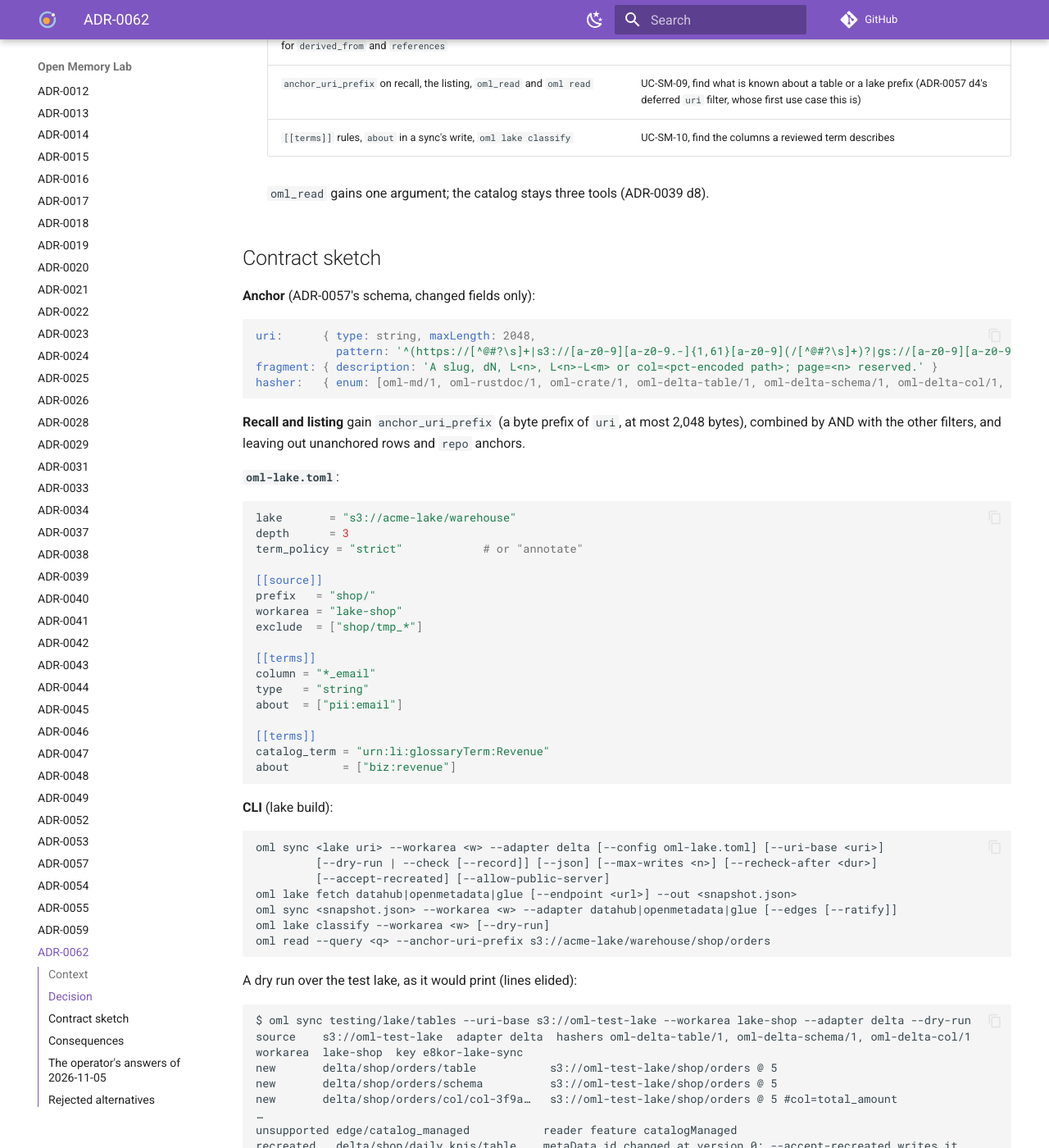
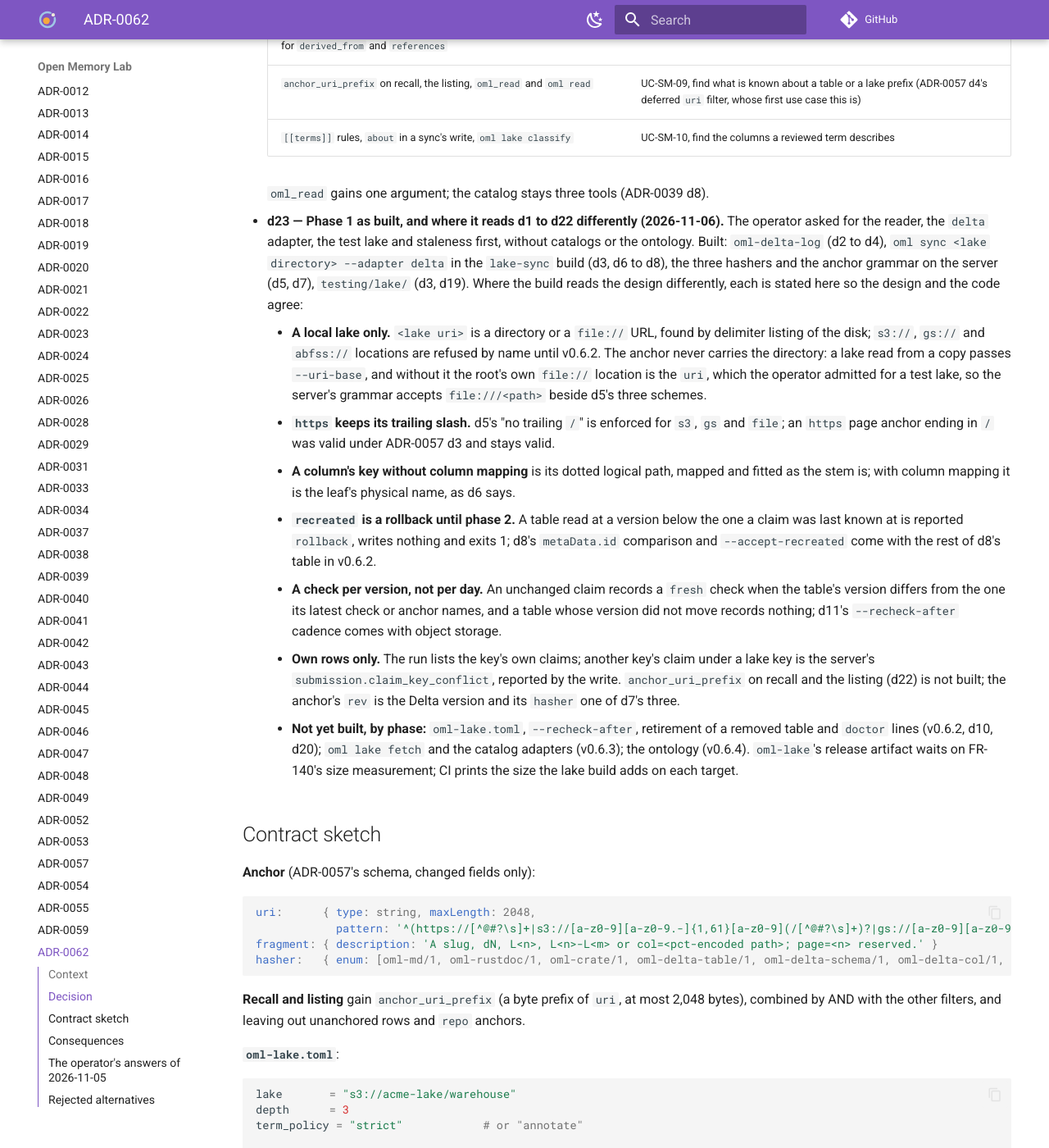
Before and after one commit to e8kor/open-memory-lab, an MkDocs documentation site: the page built from docs/adr/ADR-0062-oml-sync-maps-a-delta-lakes-tables-into-anchored-claims-from-the-log-alone-on-the-client-and-catalogs-and-reviewed-terms-say-what-they-mean.md, in a window 1280 px wide and 1400 px high, scrolled down 11974 px. Shown: the whole window at 82% size. Built offline with MkDocs 1.6.1 and Material for MkDocs 9.7.7, drawn with Linux system fonts in a browser that asks for light colours; comment, search, counter and statistics services are not loaded.

Commit message:
Record phase 1 of ADR-0062 as built: a local lake, rollback standing for recreated, a check per version, and the pieces left to v0.6.2 to v0.6.4 (ADR-0062 d23)

```diff
--- a/docs/adr/ADR-0062-oml-sync-maps-a-delta-lakes-tables-into-anchored-claims-from-the-log-alone-on-the-client-and-catalogs-and-reviewed-terms-say-what-they-mean.md
+++ b/docs/adr/ADR-0062-oml-sync-maps-a-delta-lakes-tables-into-anchored-claims-from-the-log-alone-on-the-client-and-catalogs-and-reviewed-terms-say-what-they-mean.md
@@ -556,6 +556,36 @@ Decided, not built: this lane wrote no code and ran no build.
 
     `oml_read` gains one argument; the catalog stays three tools (ADR-0039 d8).
 
+- **d23 — Phase 1 as built, and where it reads d1 to d22 differently (2026-11-06).** The operator
+  asked for the reader, the `delta` adapter, the test lake and staleness first, without catalogs or
+  the ontology. Built: `oml-delta-log` (d2 to d4), `oml sync <lake directory> --adapter delta` in the
+  `lake-sync` build (d3, d6 to d8), the three hashers and the anchor grammar on the server (d5, d7),
+  `testing/lake/` (d3, d19). Where the build reads the design differently, each is stated here so the
+  design and the code agree:
+    - **A local lake only.** `<lake uri>` is a directory or a `file://` URL, found by delimiter
+      listing of the disk; `s3://`, `gs://` and `abfss://` locations are refused by name until v0.6.2.
+      The anchor never carries the directory: a lake read from a copy passes `--uri-base`, and
+      without it the root's own `file://` location is the `uri`, which the operator admitted for a
+      test lake, so the server's grammar accepts `file:///<path>` beside d5's three schemes.
+    - **`https` keeps its trailing slash.** d5's "no trailing `/`" is enforced for `s3`, `gs` and
+      `file`; an `https` page anchor ending in `/` was valid under ADR-0057 d3 and stays valid.
+    - **A column's key without column mapping** is its dotted logical path, mapped and fitted as the
+      stem is; with column mapping it is the leaf's physical name, as d6 says.
+    - **`recreated` is a rollback until phase 2.** A table read at a version below the one a claim
+      was last known at is reported `rollback`, writes nothing and exits 1; d8's `metaData.id`
+      comparison and `--accept-recreated` come with the rest of d8's table in v0.6.2.
+    - **A check per version, not per day.** An unchanged claim records a `fresh` check when the table's
+      version differs from the one its latest check or anchor names, and a table whose version did
+      not move records nothing; d11's `--recheck-after` cadence comes with object storage.
+    - **Own rows only.** The run lists the key's own claims; another key's claim under a lake key is
+      the server's `submission.claim_key_conflict`, reported by the write. `anchor_uri_prefix` on recall
+      and the listing (d22) is not built; the anchor's `rev` is the Delta version and its `hasher`
+      one of d7's three.
+    - **Not yet built, by phase:** `oml-lake.toml`, `--recheck-after`, retirement of a removed table
+      and `doctor` lines (v0.6.2, d10, d20); `oml lake fetch` and the catalog adapters (v0.6.3); the
+      ontology (v0.6.4). `oml-lake`'s release artifact waits on FR-140's size measurement; CI prints
+      the size the lake build adds on each target.
+
 ## Contract sketch
 
 **Anchor** (ADR-0057's schema, changed fields only):
```
